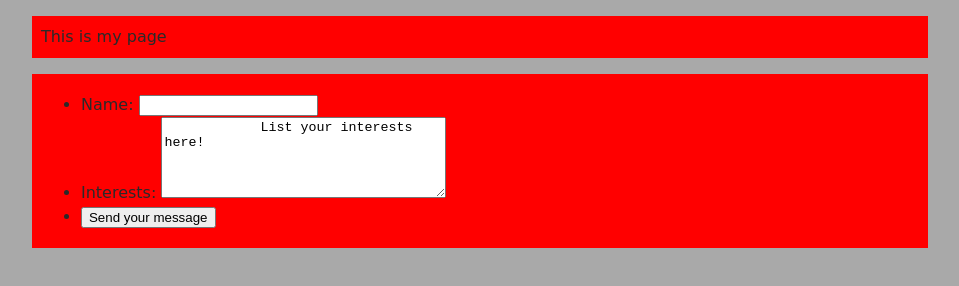
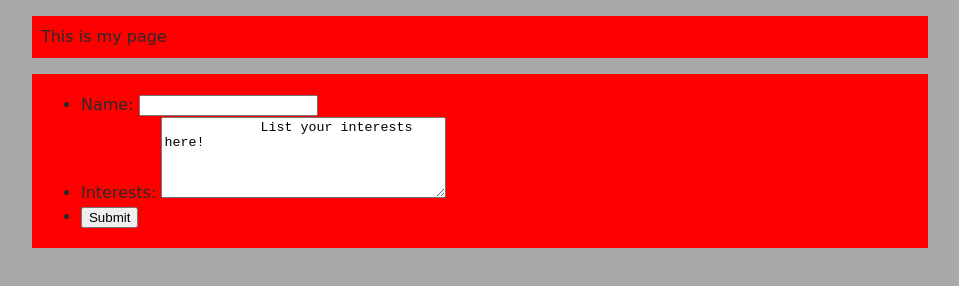
Before and after one commit to Olasunbo/Olasunbo.github.io, a plain HTML site: page Lab_6/index.html in a window 1280 px wide. Shown: the whole page, without its empty margins (160-1119 px from the left). Drawn offline with Linux system fonts and the light colour scheme; files that its build step writes are made by us from their sources.

Commit message:
Up to #6

```diff
--- a/Lab_6/index.html
+++ b/Lab_6/index.html
@@ -21,7 +21,7 @@
           </textarea>
         </li>
         <li class="button">
-          <button type="submit">Send your message</button>
+          <button type="submit">Submit</button>
         </li>
       </ul>
 
```
